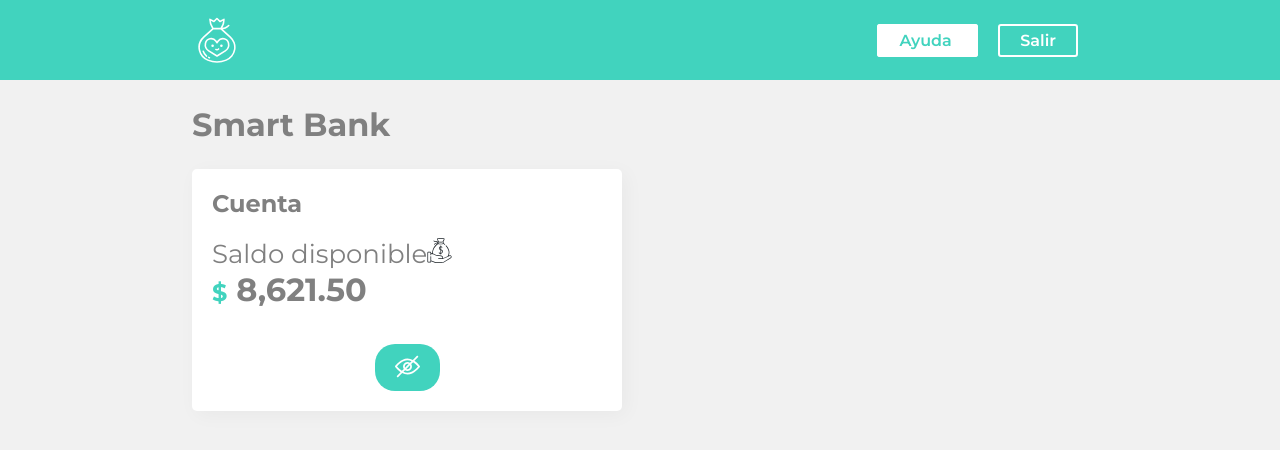
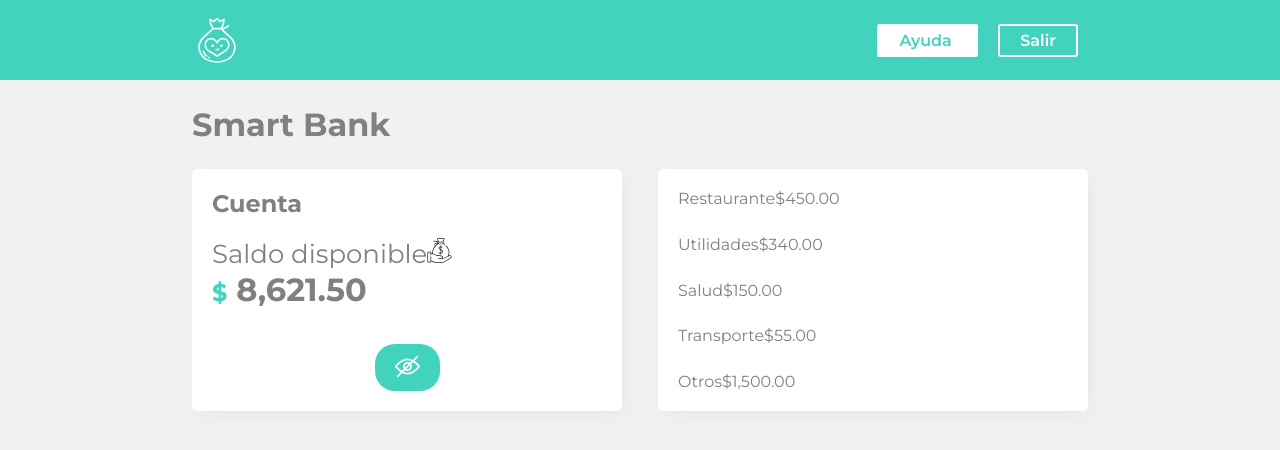
Before and after one commit to SosaSJuanD/Smart-Bank, a React (Create React App) app: page / in a window 1280 px wide. Shown: the top 450 px of the page. Built offline with nearby package versions, Linux system fonts and the light colour scheme; the HTML template or start-up script is replaced by a standard one.

Commit message:
Creando cómponente lista de transacciones - trayendo datos de info.js

```diff
--- a/src/Components/Container/index.jsx
+++ b/src/Components/Container/index.jsx
@@ -3,6 +3,7 @@
 
 import Title from "../Title";
 import Account from "../Account";
+import List from "../List";
 
 const StyledContainer =  styled.div`
   background-color: #f1f1f1;
@@ -24,6 +25,7 @@
       <Title>Smart Bank</Title>
       <StyledContent >
         <Account />
+        <List/>
       </StyledContent>
     </StyledContainer>
   );
--- /dev/null
+++ b/src/Components/List/index.js
@@ -0,0 +1,25 @@
+import React from "react";
+import { Box } from "../UI";
+import {lista} from "../../info"
+
+
+const List = () =>{
+    return <Box>
+        {
+            lista.cargos.map(({id, type, value, from, date})=>{
+                return <div key={id}>
+                    <span>{type}</span>
+                    <span>{value}</span>
+                </div>
+
+
+            })
+
+
+        }
+
+
+    </Box>
+}
+
+export default List
```
